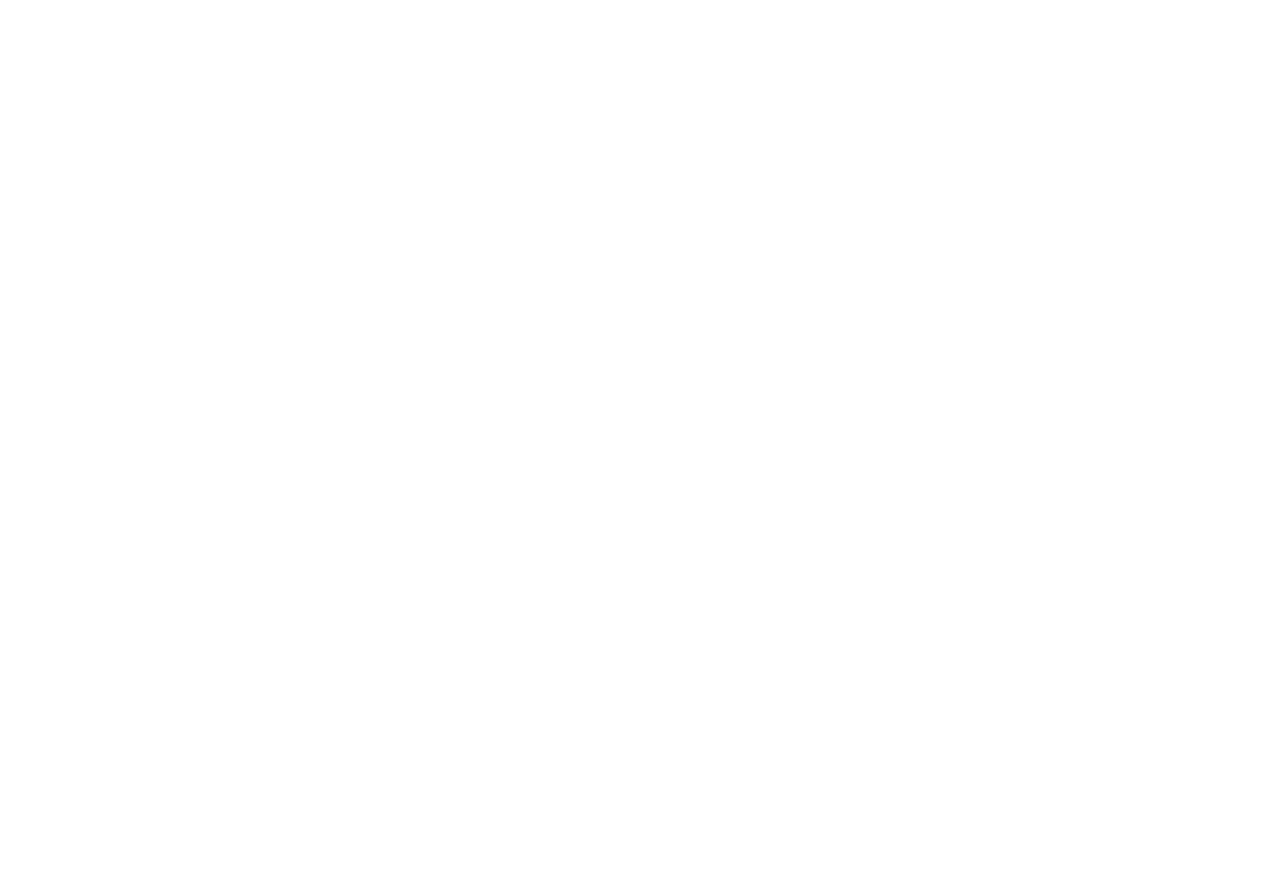
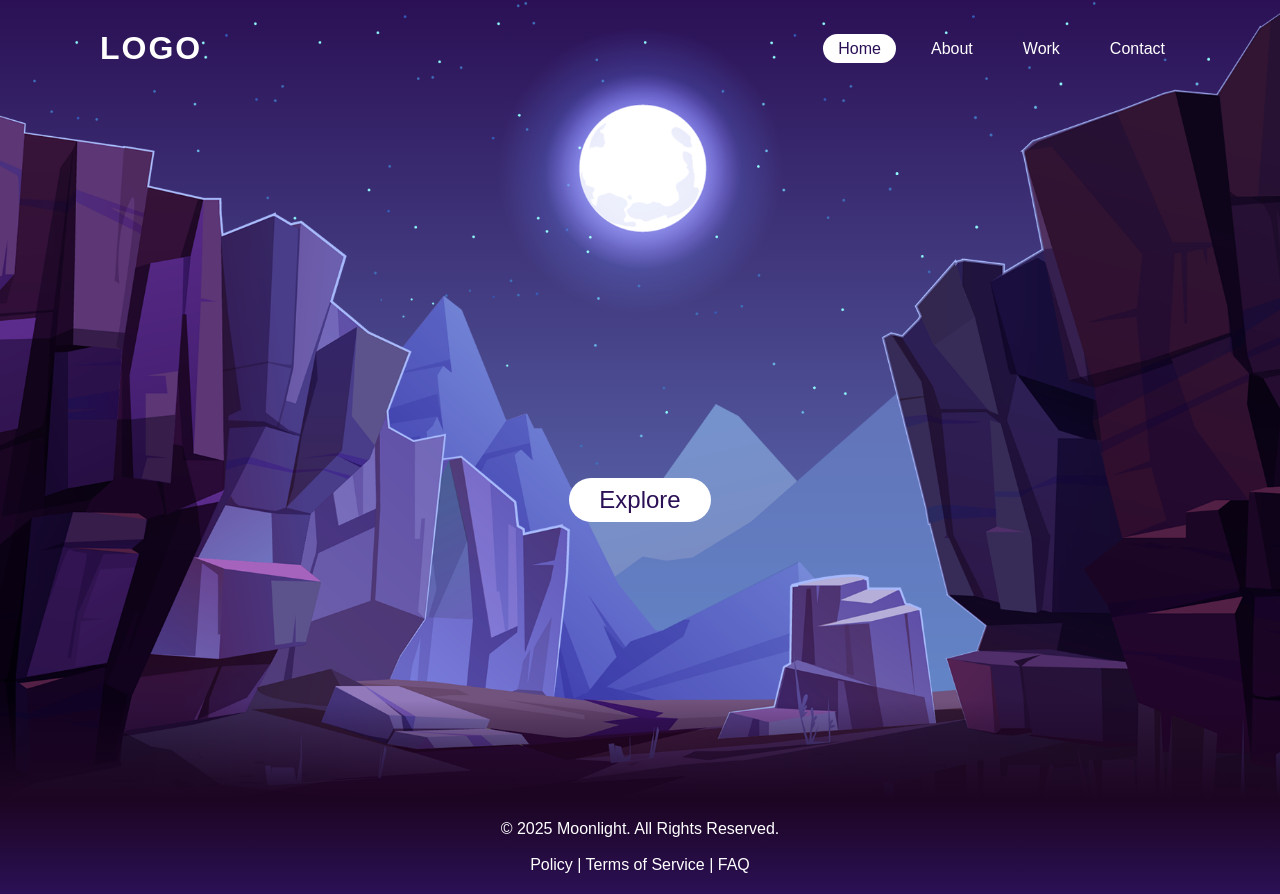
Before and after one commit to Godawela/moon, a plain HTML site: page index.html in a window 1280 px wide. Before the commit the page ends 800 px from the top, so only its background shows below. Drawn offline with Linux system fonts and the light colour scheme.

Commit message:
adding content

```diff
--- a/index.html
+++ b/index.html
@@ -1,3 +1,36 @@
 <html>
+    <head>
+        <title>Scrolling</title>
+        <link rel="stylesheet" type="text/css" href="style.css">
+    </head>
 
+    <body>
+        <header>
+            <a href="#" class="logo">logo</a>
+            <ul>
+                <li><a href="#" class="active ">Home</a></li>
+                <li><a href="#">About</a></li>
+                <li><a href="#">Work</a></li>
+                <li><a href="#">Contact</a></li>
+            </ul>
+        </header>
+
+        <section>
+            <img src="stars.png" id="stars">
+            <img src="moon.png" id="moon">
+            <img src="mountains_behind.png" id="mountains_behind">
+            <h1 id="text">Moon Light</h1>
+            <a href="#sec" id="btn">Explore</a>
+            <img src="mountains_front.png" id="mountains_front">
+        </section>
+
+
+
+
+    </body>
+
+    <footer>
+        © 2025 Moonlight. All Rights Reserved.<br><br>
+        <a href="" >Policy | Terms of Service | FAQ </a>
+    </footer>
 </html>
```
